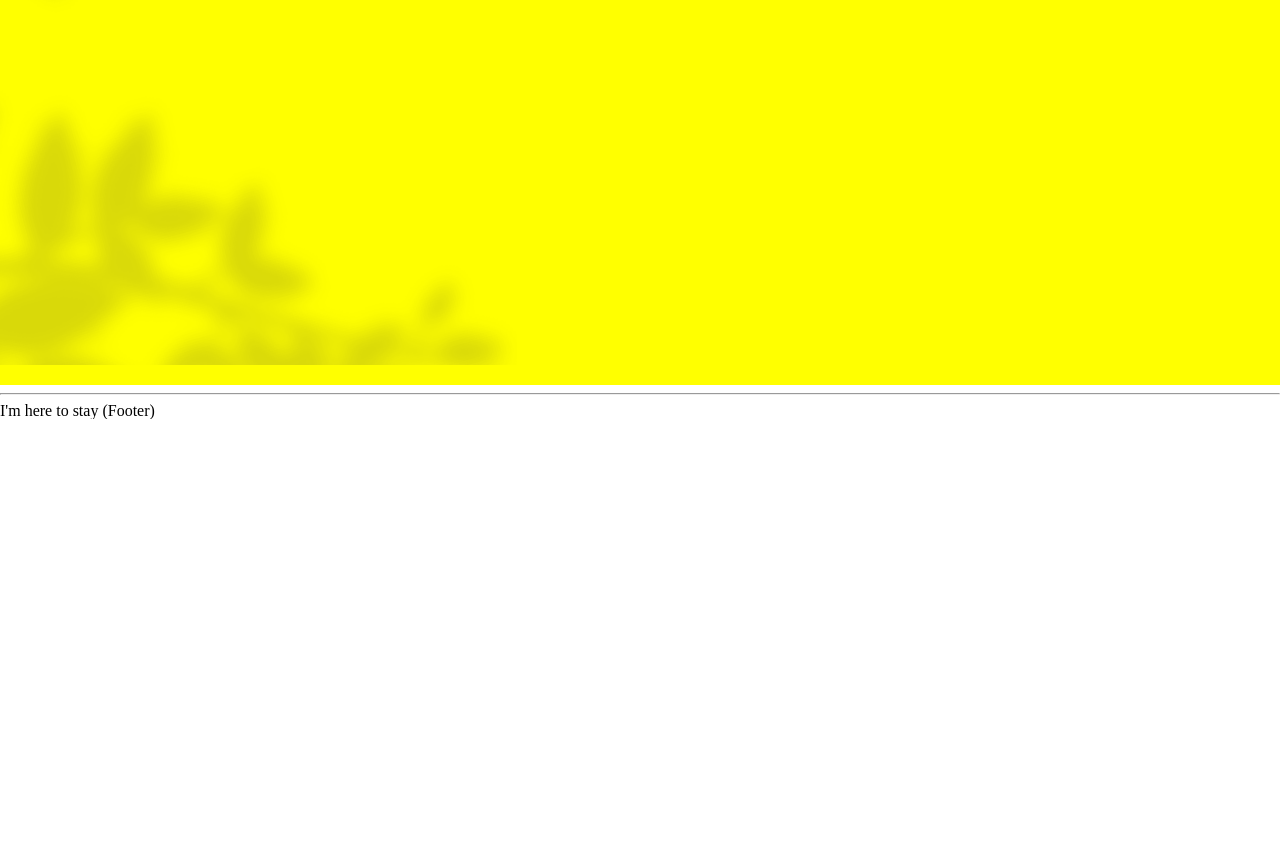
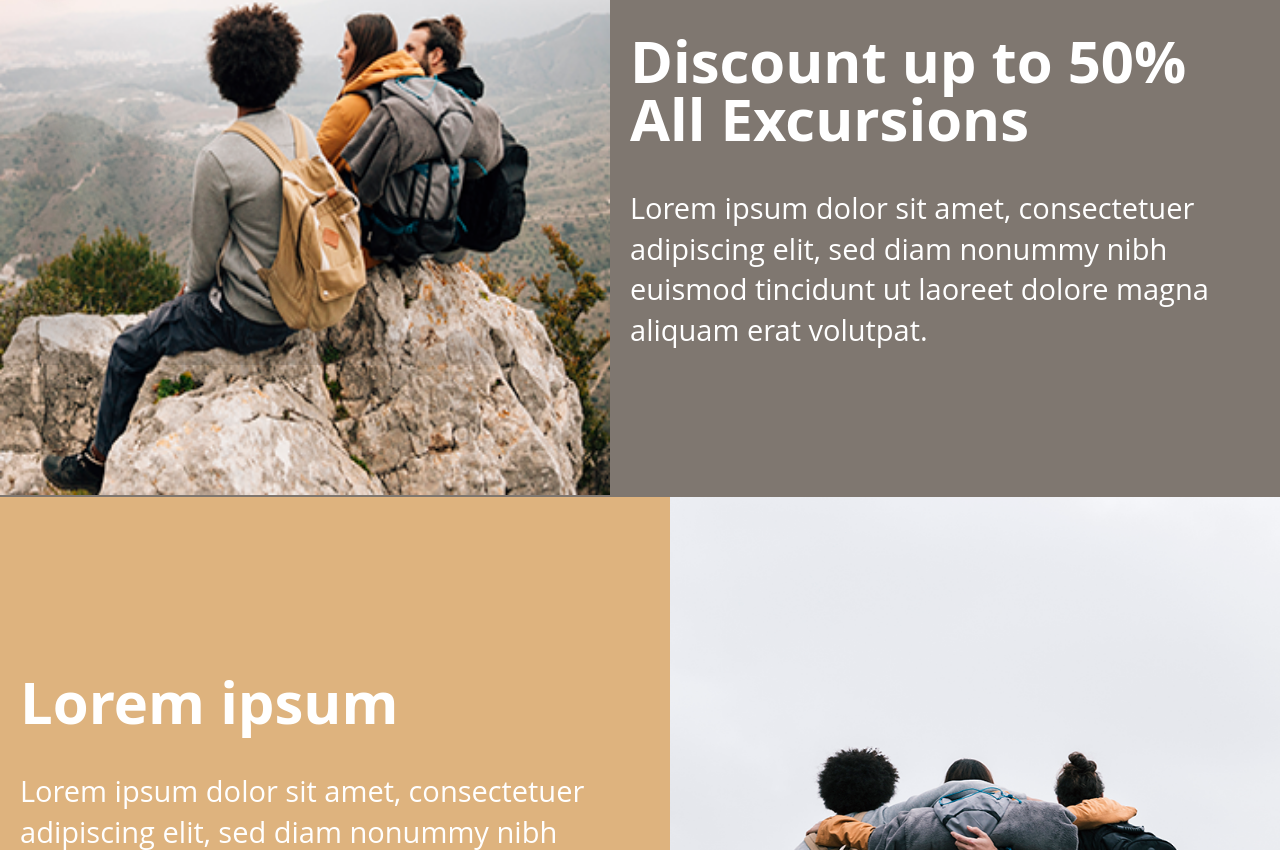
Before and after one commit to malgorzatajPL/Hiking-website, a Next.js app: page / in a window 1280 px wide. Shown: the part 1930-2780 px from the top of the page. Before the commit the page ends 2349 px from the top, so only its background shows below. Built offline with nearby package versions, Linux system fonts and the light colour scheme.

Commit message:
Create discount section without button

```diff
--- /dev/null
+++ b/components/Discount.style.ts
@@ -0,0 +1,31 @@
+import styled from 'styled-components';
+import { fontSize, theme } from '../styling/theme';
+
+export const DiscountStyle = styled.div<{ background: string }>`
+  background-color: ${(props) => props.background};
+  color: ${theme.palette.common.white};
+  justify-content: space-between;
+  display: flex;
+  font-family: ${theme.fontFamily.main};
+  :nth-child(even) {
+    flex-flow: row-reverse;
+  }
+`;
+
+export const ContainerDiscount = styled.div`
+  padding: 20px;
+  display: flex;
+  flex-direction: column;
+  align-self: center;
+  max-width: 50vw;
+`;
+export const ImgDiscount = styled.div``;
+export const TitleDiscount = styled.h2`
+  font-weight: 700;
+  font-size: ${fontSize(58)};
+  padding-bottom: 40px;
+`;
+export const ContentDiscount = styled.p`
+  font-size: ${fontSize(29)};
+  line-height: 1.4;
+`;
--- a/components/HomePage.style.ts
+++ b/components/HomePage.style.ts
@@ -122,5 +122,3 @@ export const Cards = styled.div`
   display: flex;
   justify-content: space-around;
 `;
-
-export const DiscountStyle = styled.div``;
--- /dev/null
+++ b/interfaces/discount.ts
@@ -0,0 +1,6 @@
+export type DiscountProps = {
+  imgDiscount: string;
+  titleDiscount: string;
+  contentDiscount: string;
+  background: string;
+};
--- a/pages/index.tsx
+++ b/pages/index.tsx
@@ -15,6 +15,7 @@ import {
   Main,
   Cards,
 } from '../components/HomePage.style';
+import { theme } from '../styling/theme';
 
 const IndexPage = () => (
   <Layout>
@@ -54,7 +55,19 @@ const IndexPage = () => (
           />
         </Cards>
       </Main>
-      <Discount></Discount>
+      <Discount
+        background={theme.palette.common.lightGrey}
+        imgDiscount='/Card2.png'
+        titleDiscount='Discount up to
+        50% All Excursions'
+        contentDiscount='Lorem ipsum dolor sit amet, consectetuer adipiscing elit, sed diam nonummy nibh euismod tincidunt ut laoreet dolore magna aliquam erat volutpat.'
+      />
+      <Discount
+        background={theme.palette.primary.secondary}
+        imgDiscount='/ImgDiscount.png'
+        titleDiscount='Lorem ipsum'
+        contentDiscount='Lorem ipsum dolor sit amet, consectetuer adipiscing elit, sed diam nonummy nibh euismod tincidunt ut laoreet dolore magna aliquam erat volutpat.'
+      />
     </HomePageStyle>
   </Layout>
 );
--- a/pages/index/Discount.tsx
+++ b/pages/index/Discount.tsx
@@ -1,10 +1,29 @@
-import React from 'react';
-import { DiscountStyle } from '../../components/HomePage.style';
+import Image from 'next/image';
+import {
+  ContainerDiscount,
+  ContentDiscount,
+  DiscountStyle,
+  ImgDiscount,
+  TitleDiscount,
+} from '../../components/Discount.style';
+import { DiscountProps } from '../../interfaces/discount';
+import { theme } from '../../styling/theme';
 
-export default function Discount() {
+export default function Discount({
+  imgDiscount,
+  titleDiscount,
+  contentDiscount,
+  background,
+}: DiscountProps) {
   return (
-    <DiscountStyle style={{ height: '500px', background: 'yellow' }}>
-      Discount
+    <DiscountStyle background={background}>
+      <ImgDiscount>
+        <Image src={imgDiscount} width={610} height={610} />
+      </ImgDiscount>
+      <ContainerDiscount>
+        <TitleDiscount>{titleDiscount}</TitleDiscount>
+        <ContentDiscount>{contentDiscount}</ContentDiscount>
+      </ContainerDiscount>
     </DiscountStyle>
   );
 }
```
Also changed, not shown: public/ImgDiscount.png (added).
